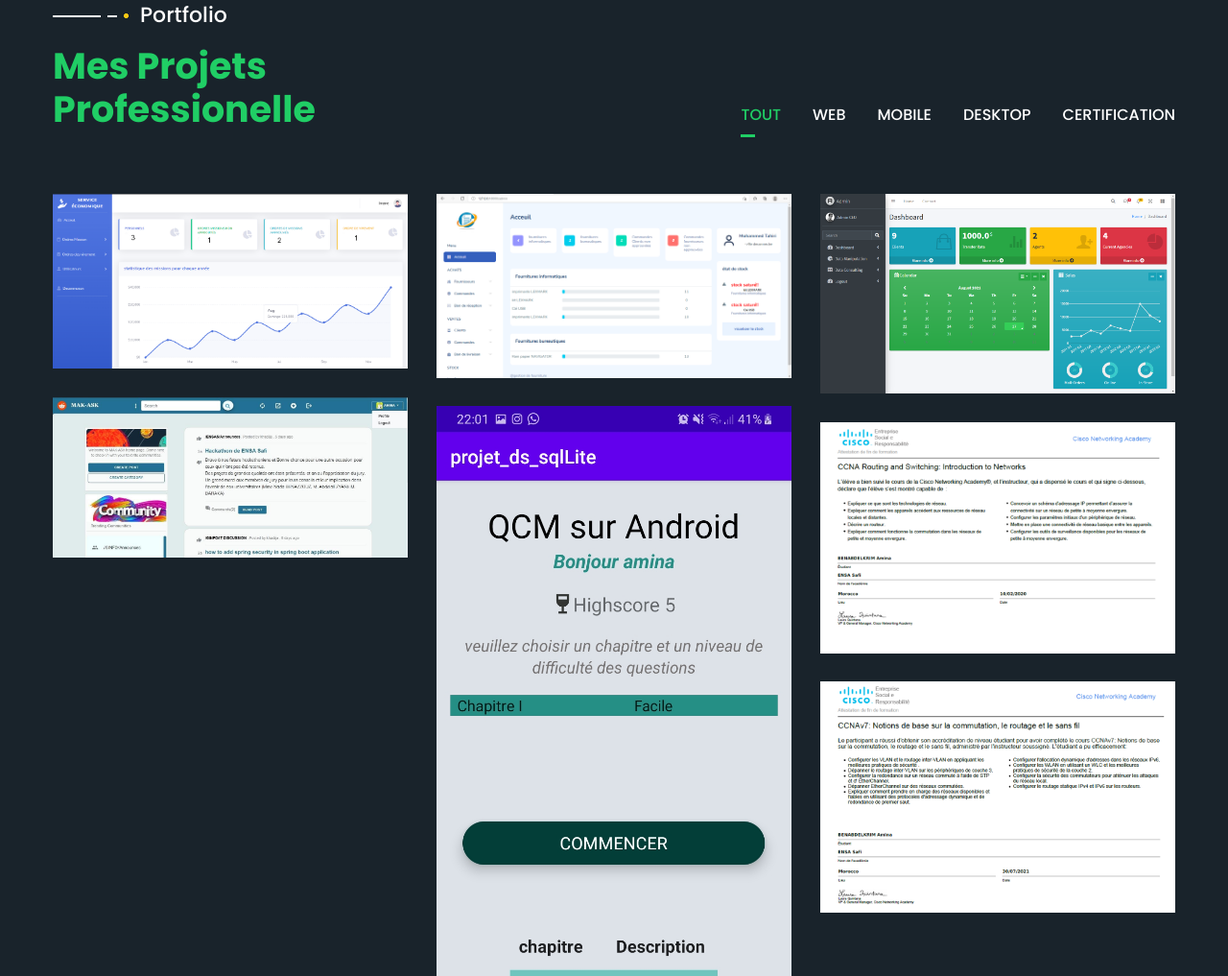
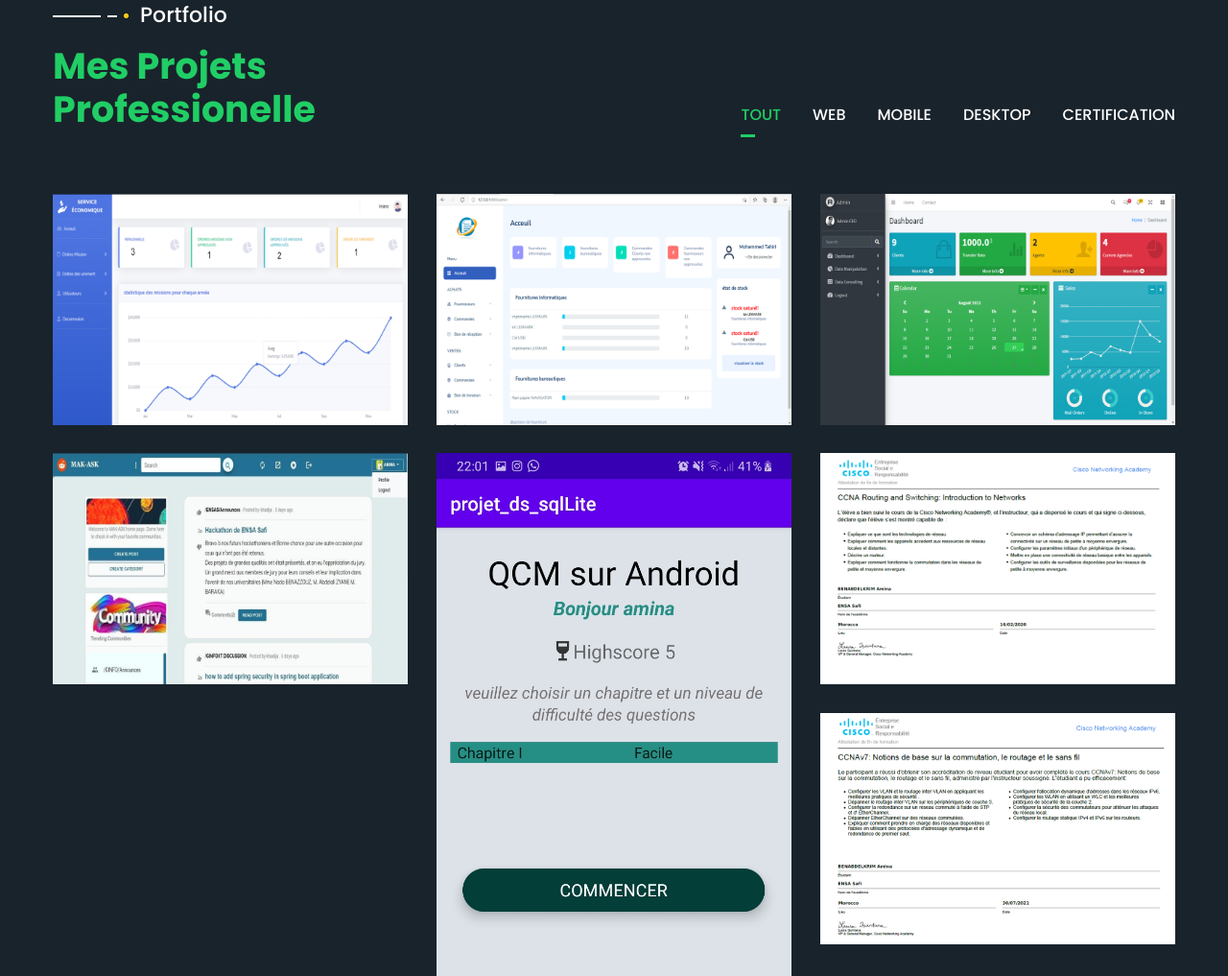
Before and after one commit to benabdlekimamina/benabdlekimamina.github.io, a plain HTML site: page index.html in a window 1280 px wide. Shown: the part 4289-5306 px from the top of the page at 96% size. Drawn offline with Linux system fonts and the light colour scheme; files whose address does not match are found by name.

Commit message:
images modifection

```diff
--- a/index.html
+++ b/index.html
@@ -621,7 +621,7 @@
 										<!-- mcwColumn -->
 										<article class="position-relative mcwColumn text-center mb-6">
 											<div class="imgHolder">
-												<img  src="2.png" class="img-fluid" alt="image description">
+												<img  src="2_mod.png" class="img-fluid" alt="image description">
 											</div>
 											<!-- mcwcCaption -->
 											<div class="mcwcCaption text-white position-absolute d-flex align-items-center">
@@ -636,7 +636,7 @@
 										<!-- mcwColumn -->
 										<article class="position-relative mcwColumn text-center mb-6">
 											<div class="imgHolder">
-												<img src="acceuilAdmin.png" class="img-fluid" alt="image description">
+												<img src="acceuilAdmin_mod.png" class="img-fluid" alt="image description">
 											</div>
 											<!-- mcwcCaption -->
 											<div class="mcwcCaption text-white position-absolute d-flex align-items-center">
@@ -651,7 +651,7 @@
 										<!-- mcwColumn -->
 										<article class="position-relative mcwColumn text-center mb-6">
 											<div class="imgHolder">
-												<img src="dashboard.PNG" class="img-fluid" alt="image description">
+												<img src="dashboard_mod.png" class="img-fluid" alt="image description">
 											</div>
 											<!-- mcwcCaption -->
 											<div class="mcwcCaption text-white position-absolute d-flex align-items-center">
@@ -666,7 +666,7 @@
 										<!-- mcwColumn -->
 										<article class="position-relative mcwColumn text-center mb-6">
 											<div class="imgHolder">
-												<img  src="1.jpg" class="img-fluid" alt="image description">
+												<img  src="1_mod.jpg" class="img-fluid" alt="image description">
 											</div>
 											<!-- mcwcCaption -->
 											<div class="mcwcCaption text-white position-absolute d-flex align-items-center">
@@ -757,7 +757,7 @@
 										<!-- mcwColumn -->
 										<article class="position-relative mcwColumn text-center mb-6">
 											<div class="imgHolder">
-												<img src="CCNA2.PNG" class="img-fluid" alt="image description">
+												<img src="CCNA2_mod.png" class="img-fluid" alt="image description">
 											</div>
 											<!-- mcwcCaption -->
 											<div class="mcwcCaption text-white position-absolute d-flex align-items-center">
```
Also changed, not shown: 1_mod.jpg (added), 2_mod.png (added), CCNA2_mod.png (added), acceuilAdmin_mod.png (added), clientDetails_mod.jpg (added), dashboard_mod.png (added).
